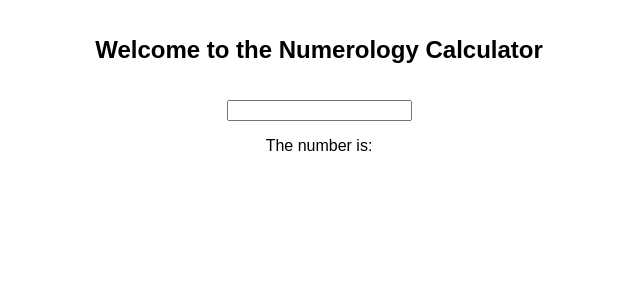
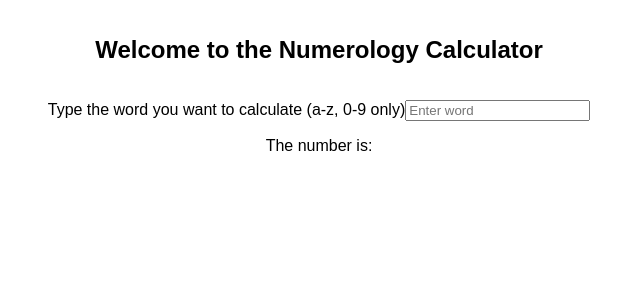
Before and after one commit to CesarDenis/numerology-calculator, a React (Create React App) app: page / in a window 1280 px wide. Shown: the top 300 px of the page, without its empty margins (321-961 px from the left). Built offline with nearby package versions, Linux system fonts and the light colour scheme.

Commit message:
feature: update input text

```diff
--- a/src/components/Form.js
+++ b/src/components/Form.js
@@ -39,8 +39,14 @@ class Form extends Component {
   render() {
     return (
       <div className="Form">
+        <label for="words" className="Form__label">
+          Type the word you want to calculate (a-z, 0-9 only)
+        </label>
         <input
+          id="words"
+          class="Form__text"
           type="text"
+          placeholder="Enter word"
           value={this.state.inputName}
           onChange={this._onChangeName.bind(this)}
         />
```
